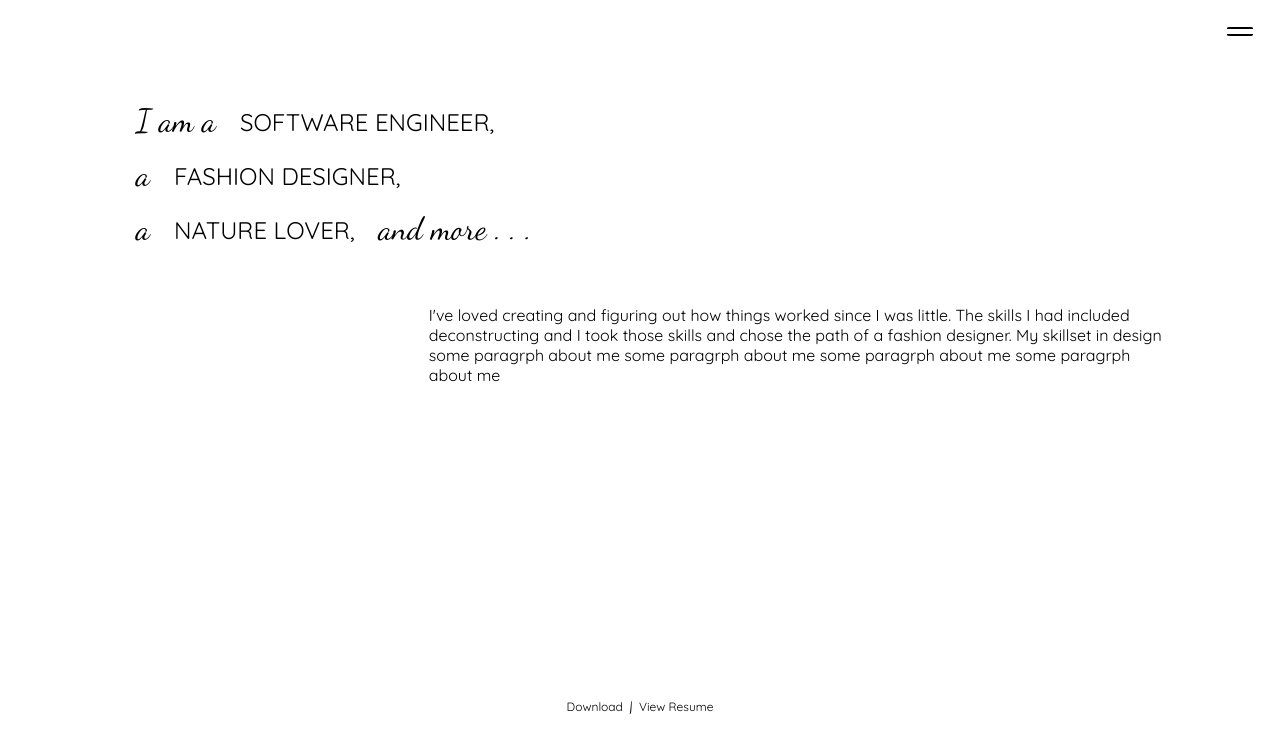
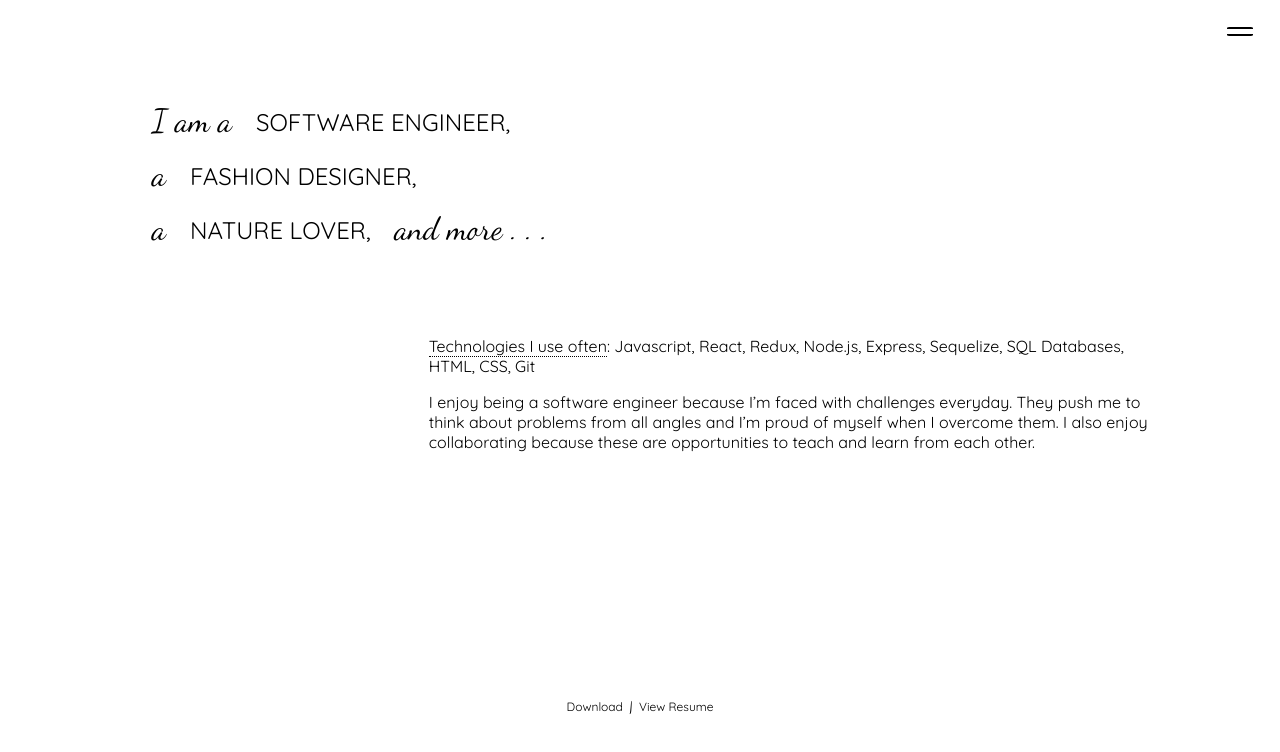
Before and after one commit to malinda-lin/portfolio, a Next.js app: page /about in a window 1280 px wide. Both pictures are taken after a click on the button "SOFTWARE ENGINEER,". Shown: the top 752 px of the page. Built offline with nearby package versions, Linux system fonts and the light colour scheme.

Commit message:
update: realigned elements

```diff
--- a/components/AboutContent.js
+++ b/components/AboutContent.js
@@ -1,10 +1,15 @@
 import {useEffect, forwardRef} from 'react';
 import gsap from 'gsap';
 
-import {programming, design, nature} from '../public/data/aboutData';
+import {
+  defaultString,
+  techStack,
+  programming,
+  design,
+  nature
+} from '../public/data/aboutData';
 
 const AboutContent = forwardRef(({selectedContent}, content) => {
-
   const selectContent = () => {
     switch (selectedContent) {
       case '0': {
@@ -17,7 +22,7 @@ const AboutContent = forwardRef(({selectedContent}, content) => {
         return nature;
       }
       default:
-        break;
+        return defaultString;
     }
   };
 
@@ -32,20 +37,33 @@ const AboutContent = forwardRef(({selectedContent}, content) => {
   return (
     <div>
       <div id="container" ref={content}>
+        {selectedContent === '0' ? (
+          <div className="experience-content">
+            <em className="font">Technologies I use often</em>
+            {': '}
+            {techStack}
+          </div>
+        ) : null}
         <div className="experience-content">{selectContent()}</div>
       </div>
       <style jsx>
         {`
           #container {
-            margin-top: 1em;
+            margin-top: 2%;
+            height: 100%;
             display: flex;
-            flex-direction: row;
-            justify-content: flex-end;
+            flex-direction: column;
+            justify-content: center;
           }
           .experience-content {
+            margin-top: 1em;
+            align-self: flex-end;
             max-width: 70%;
-            margin: 1em 0;
             font-family: 'Quicksand', sans-serif;
+          }
+          .font {
+            font-family: 'Quicksand', sans-serif;
+            border-bottom: 1px dotted black;
           }
         `}
       </style>
--- a/components/Layout.js
+++ b/components/Layout.js
@@ -6,7 +6,7 @@ export const siteTitle = 'Malinda Lin | Software Engineer';
 
 export default function Layout({children, home}) {
   return (
-    <div>
+    <div style={{height: '100%', margin: 'auto', display: 'flex', flexDirection: 'column'}}>
       <Head>
         <link rel="icon" href="/favicon.ico" />
         <meta name="description" content="Malinda Lin's Portfolio" />
@@ -20,8 +20,7 @@ export default function Layout({children, home}) {
         />
       </Head>
       <NavBar />
-      <main>{children}</main>
-      <footer />
+      {children}
     </div>
   );
 }
--- a/pages/about.js
+++ b/pages/about.js
@@ -7,7 +7,7 @@ const about = () => {
   const content = useRef();
   const headers = useRef();
 
-  const [showContent, setShowContent] = useState('0');
+  const [showContent, setShowContent] = useState('');
   const [animateHeader, setAnimateHeader] = useState(true);
 
   const setContent = e => {
@@ -84,20 +84,21 @@ const about = () => {
       <style jsx>
         {`
           #container {
-            align-self: center;
-            margin: 1em 7em 4em 7em;
-            height: 100%;
-            width: inherit;
+            //margin-top: 5%;
+            //margin-bottom: 60%;
+            margin-left: 7em;
+            margin-right: 7em;
+            max-height: 700px;
             display: flex;
             flex-direction: column;
-            justify-content: center;
+            justify-content: space-between;
             // border: 1px solid black;
           }
           .experience-buttons {
             padding-left: 1em;
             display: flex;
             flex-direction: column;
-            margin: 1em;
+            margin: 2em;
             padding: 0em 0.5em;
             align-items: flex-start;
             // border: 1px solid black;
--- a/pages/projects.js
+++ b/pages/projects.js
@@ -75,7 +75,6 @@ const projects = () => {
 
   return (
     <Layout>
-      <div>
       <div className="project" ref={project}>
         <img
           className="gif"
@@ -160,7 +159,7 @@ const projects = () => {
           {'>>'}
         </button>
       </div>
-      </div>
+
       <style jsx>
         {`
           .project {
--- a/public/data/aboutData.js
+++ b/public/data/aboutData.js
@@ -1,5 +1,9 @@
-export const programming = "I've loved creating and figuring out how things worked since I was little. The skills I had included deconstructing and I took those skills and chose the path of a fashion designer. My skillset in design some paragrph about me some paragrph about me some paragrph about me some paragrph about me"
+export const defaultString = "I love learning. When I discover something new pertaining to technology, art, or nature, I start googling everything about it. I discovered how much I like leopard seals the other day and wished there were more videos of them interacting with people."
 
-export const design = "design I've loved creating and figuring out how things worked since I was little. The skills I had included deconstructing and I took those skills and chose the path of a fashion designer. My skillset in design some paragrph about me some paragrph about me some paragrph about me some paragrph about me"
+export const techStack = `Javascript, React, Redux, Node.js, Express, Sequelize, SQL Databases, HTML, CSS, Git`;
 
-export const nature = "nature I've loved creating and figuring out how things worked since I was little. The skills I had included deconstructing and I took those skills and chose the path of a fashion designer. My skillset in design some paragrph about me some paragrph about me some paragrph about me some paragrph about me"
+export const programming = "I enjoy being a software engineer because I’m faced with challenges everyday. They push me to think about problems from all angles and I’m proud of myself when I overcome them. I also enjoy collaborating because these are opportunities to teach and learn from each other."
+
+export const design = "As a designer, I created runway looks, beauty counter uniforms, and jewelry. My approach to new projects is similar to how I solve problems. I build the core of my design and then iteratively improve it until it is how I originally pictured it in my head."
+
+export const nature = "Outside of engineering and design, I am a nature enthusiast. I enjoy hikes, seeing amazing views, and being surrounded by trees. One of my favorite trips was to Maui. We took a boat ride out and snorkeled amongst colorful fish."
--- a/styles/global.css
+++ b/styles/global.css
@@ -2,6 +2,12 @@ html,
 body {
   padding: 0;
   margin: 0;
+  width: 100%;
+  height: 100%;
+}
+
+#__next {
+  height: 100%;
 }
 
 * {
```
Lines whose indentation alone changed are shown as unchanged.
